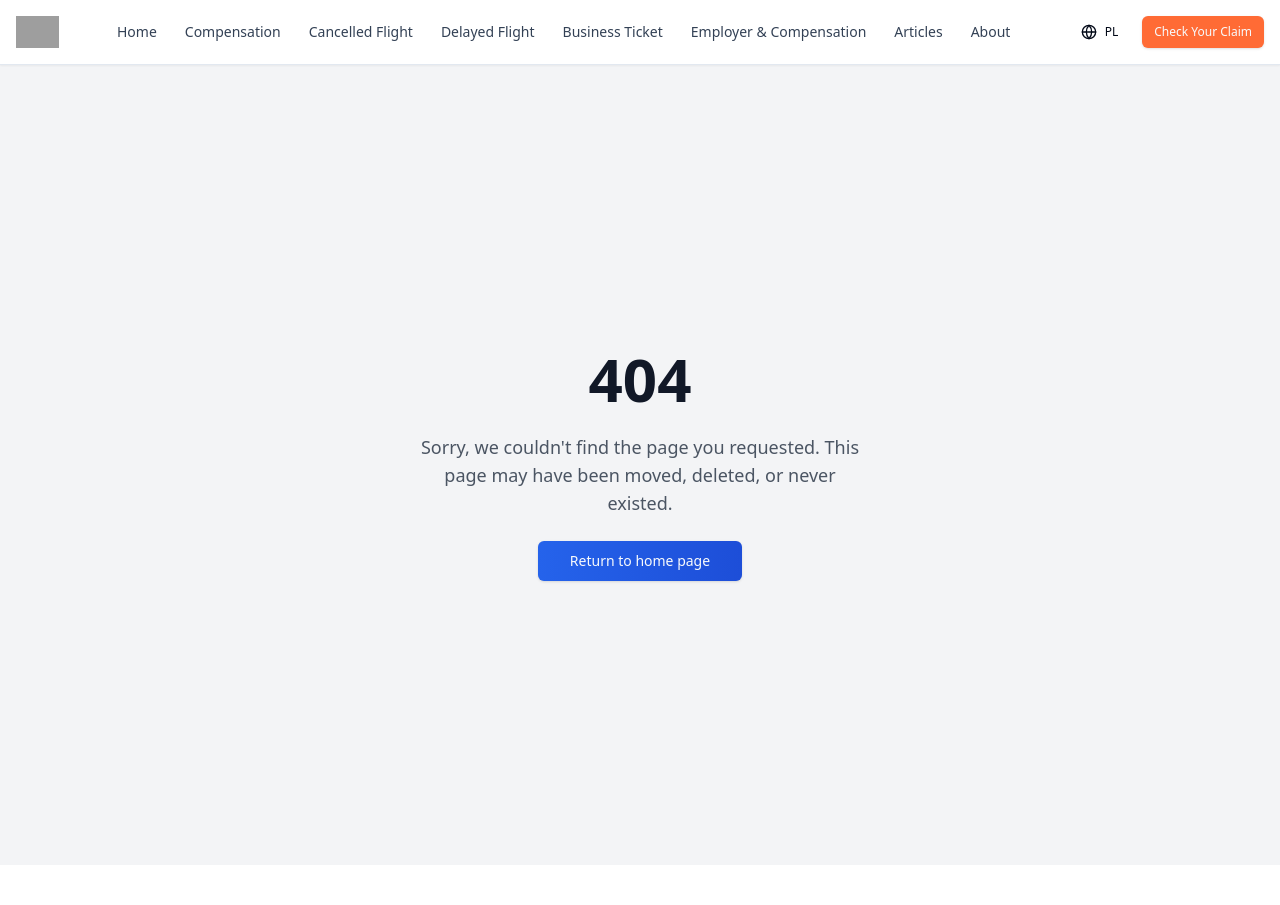
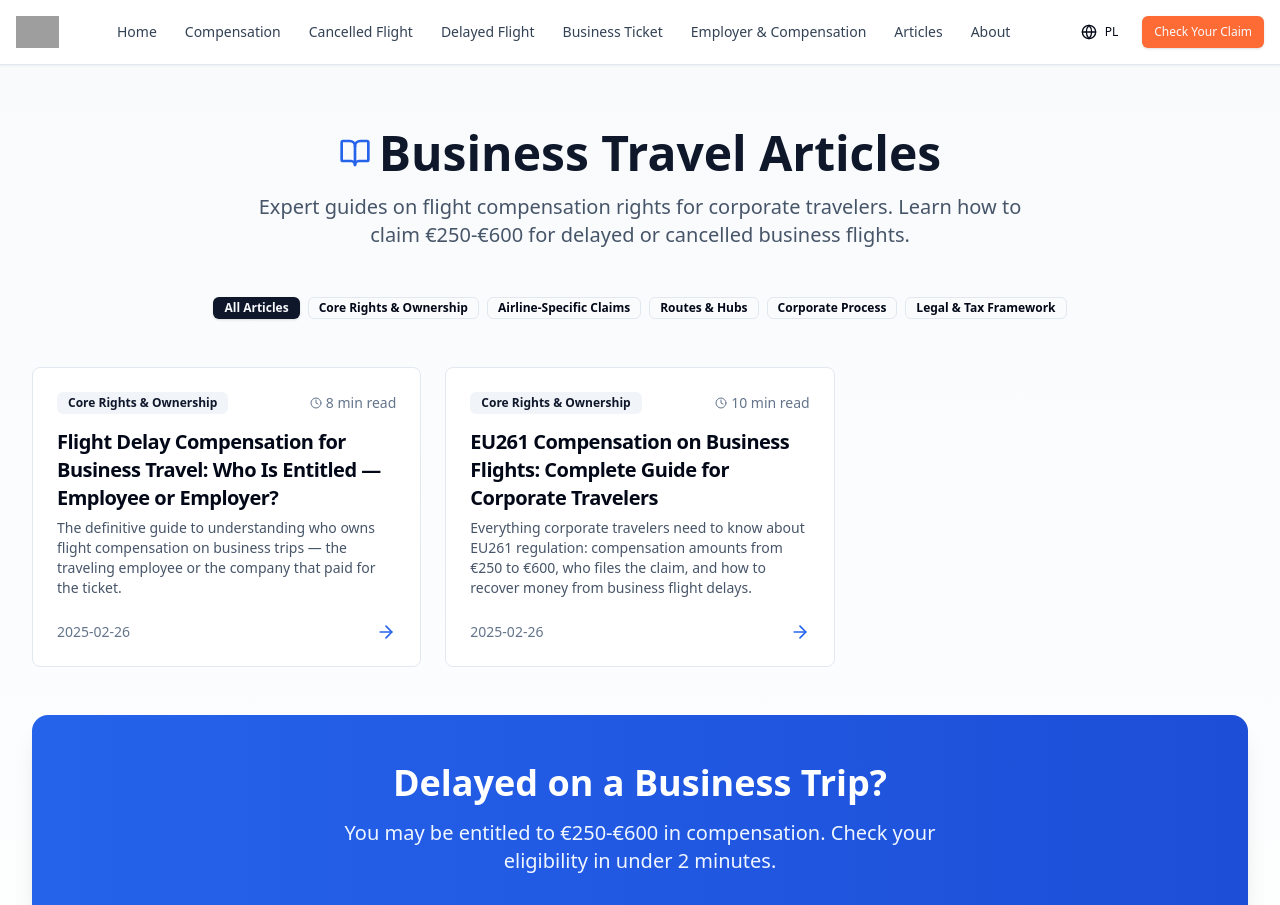
Before and after one commit to totawierzba-star/sg-6609a54d-9b8a-4031-afea-a06b0b5e1095-1773721747, a Next.js app: page /en/articles in a window 1280 px wide. Before the commit this address had no page. Shown: the top 905 px of the page. Before the commit the page ends 865 px from the top, so only its background shows below. Built offline with nearby package versions, Linux system fonts and the light colour scheme; grey boxes are pictures that could not be loaded.

Commit message:
feat(en-articles): Add English articles index page

```diff
--- /dev/null
+++ b/src/pages/en/articles/index.tsx
@@ -0,0 +1,138 @@
+import { SEO } from "@/components/SEO";
+import Link from "next/link";
+import { BookOpen, Clock, ArrowRight } from "lucide-react";
+import { Card, CardHeader, CardTitle, CardDescription, CardContent } from "@/components/ui/card";
+import { Badge } from "@/components/ui/badge";
+
+export default function EnglishArticlesPage() {
+  const articles = [
+    {
+      title: "Flight Delay Compensation for Business Travel: Who Is Entitled — Employee or Employer?",
+      slug: "flight-delay-compensation-business-travel-employee-or-employer",
+      description: "The definitive guide to understanding who owns flight compensation on business trips — the traveling employee or the company that paid for the ticket.",
+      category: "Core Rights & Ownership",
+      readTime: "8 min read",
+      date: "2025-02-26"
+    },
+    {
+      title: "EU261 Compensation on Business Flights: Complete Guide for Corporate Travelers",
+      slug: "eu261-compensation-business-flights-guide",
+      description: "Everything corporate travelers need to know about EU261 regulation: compensation amounts from €250 to €600, who files the claim, and how to recover money from business flight delays.",
+      category: "Core Rights & Ownership",
+      readTime: "10 min read",
+      date: "2025-02-26"
+    }
+  ];
+
+  return (
+    <>
+      <SEO
+        title="Business Travel Articles | Flight Compensation Guides"
+        description="Expert guides on flight delay compensation for business travelers. Learn about EU261 rights, corporate claims, and how to recover €250-€600 from delayed or cancelled business flights."
+        url="https://bizneslot.pl/en/articles"
+      />
+
+      <div className="min-h-screen bg-gradient-to-b from-slate-50 to-white">
+        <div className="max-w-7xl mx-auto px-4 sm:px-6 lg:px-8 py-12 sm:py-16">
+
+          {/* Header */}
+          <div className="text-center mb-12">
+            <div className="flex items-center justify-center gap-2 mb-4">
+              <BookOpen className="h-8 w-8 text-blue-600" />
+              <h1 className="text-4xl sm:text-5xl font-bold text-slate-900">
+                Business Travel Articles
+              </h1>
+            </div>
+            <p className="text-xl text-slate-600 max-w-3xl mx-auto">
+              Expert guides on flight compensation rights for corporate travelers. Learn how to claim €250-€600 for delayed or cancelled business flights.
+            </p>
+          </div>
+
+          {/* Categories Filter */}
+          <div className="flex flex-wrap gap-2 justify-center mb-12">
+            <Badge variant="default" className="cursor-pointer">All Articles</Badge>
+            <Badge variant="outline" className="cursor-pointer">Core Rights & Ownership</Badge>
+            <Badge variant="outline" className="cursor-pointer">Airline-Specific Claims</Badge>
+            <Badge variant="outline" className="cursor-pointer">Routes & Hubs</Badge>
+            <Badge variant="outline" className="cursor-pointer">Corporate Process</Badge>
+            <Badge variant="outline" className="cursor-pointer">Legal & Tax Framework</Badge>
+          </div>
+
+          {/* Articles Grid */}
+          <div className="grid grid-cols-1 md:grid-cols-2 lg:grid-cols-3 gap-6 mb-12">
+            {articles.map((article) => (
+              <Link
+                key={article.slug}
+                href={`/en/articles/${article.slug}`}
+                className="group"
+              >
+                <Card className="h-full hover:shadow-lg transition-all duration-300 hover:-translate-y-1">
+                  <CardHeader>
+                    <div className="flex items-center justify-between mb-2">
+                      <Badge variant="secondary" className="text-xs">
+                        {article.category}
+                      </Badge>
+                      <div className="flex items-center gap-1 text-slate-500 text-sm">
+                        <Clock className="h-3 w-3" />
+                        <span>{article.readTime}</span>
+                      </div>
+                    </div>
+                    <CardTitle className="text-xl group-hover:text-blue-600 transition-colors">
+                      {article.title}
+                    </CardTitle>
+                    <CardDescription className="text-sm text-slate-600">
+                      {article.description}
+                    </CardDescription>
+                  </CardHeader>
+                  <CardContent>
+                    <div className="flex items-center justify-between">
+                      <span className="text-sm text-slate-500">{article.date}</span>
+                      <ArrowRight className="h-5 w-5 text-blue-600 group-hover:translate-x-1 transition-transform" />
+                    </div>
+                  </CardContent>
+                </Card>
+              </Link>
+            ))}
+          </div>
+
+          {/* CTA Section */}
+          <div className="bg-gradient-to-r from-blue-600 to-blue-700 rounded-2xl p-8 sm:p-12 text-center text-white shadow-xl">
+            <h2 className="text-3xl sm:text-4xl font-bold mb-4">
+              Delayed on a Business Trip?
+            </h2>
+            <p className="text-xl mb-8 text-blue-50 max-w-2xl mx-auto">
+              You may be entitled to €250-€600 in compensation. Check your eligibility in under 2 minutes.
+            </p>
+            <div className="flex flex-col sm:flex-row gap-4 justify-center">
+              <Link
+                href="https://claimwinger.com/delayed-flight"
+                className="inline-flex items-center justify-center px-8 py-4 bg-white text-blue-600 rounded-lg font-semibold hover:bg-blue-50 transition-all duration-300 shadow-lg hover:shadow-xl transform hover:-translate-y-0.5"
+              >
+                Check Delayed Flight Claim
+                <ArrowRight className="ml-2 h-5 w-5" />
+              </Link>
+              <Link
+                href="https://claimwinger.com/cancelled-flight"
+                className="inline-flex items-center justify-center px-8 py-4 bg-blue-800 text-white rounded-lg font-semibold hover:bg-blue-900 transition-all duration-300 shadow-lg hover:shadow-xl transform hover:-translate-y-0.5"
+              >
+                Check Cancelled Flight Claim
+                <ArrowRight className="ml-2 h-5 w-5" />
+              </Link>
+            </div>
+          </div>
+
+          {/* Coming Soon Section */}
+          <div className="mt-16 text-center">
+            <h3 className="text-2xl font-bold text-slate-900 mb-4">
+              More Articles Coming Soon
+            </h3>
+            <p className="text-slate-600 max-w-2xl mx-auto">
+              We're continuously adding new expert guides covering airline-specific claims, corporate travel policies, legal frameworks, and more. Check back soon for updates.
+            </p>
+          </div>
+
+        </div>
+      </div>
+    </>
+  );
+}
```
